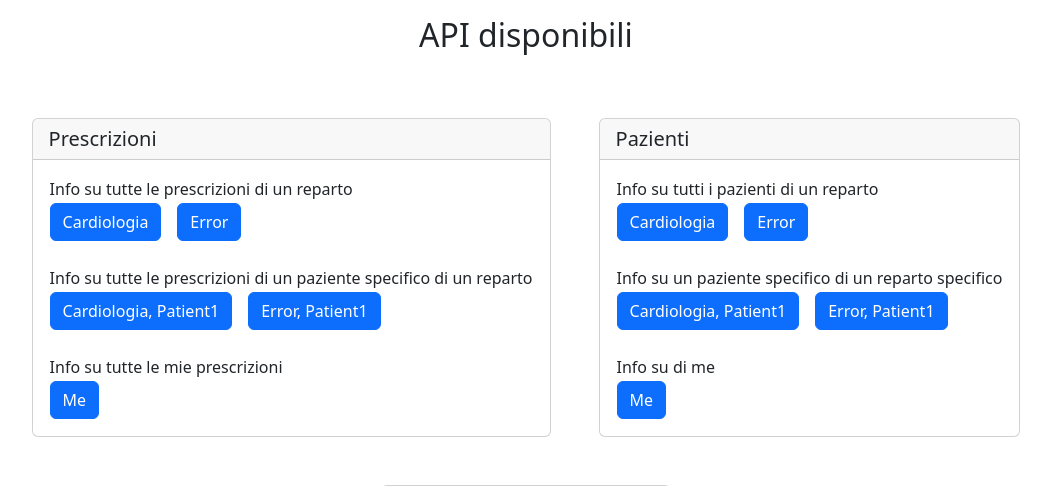
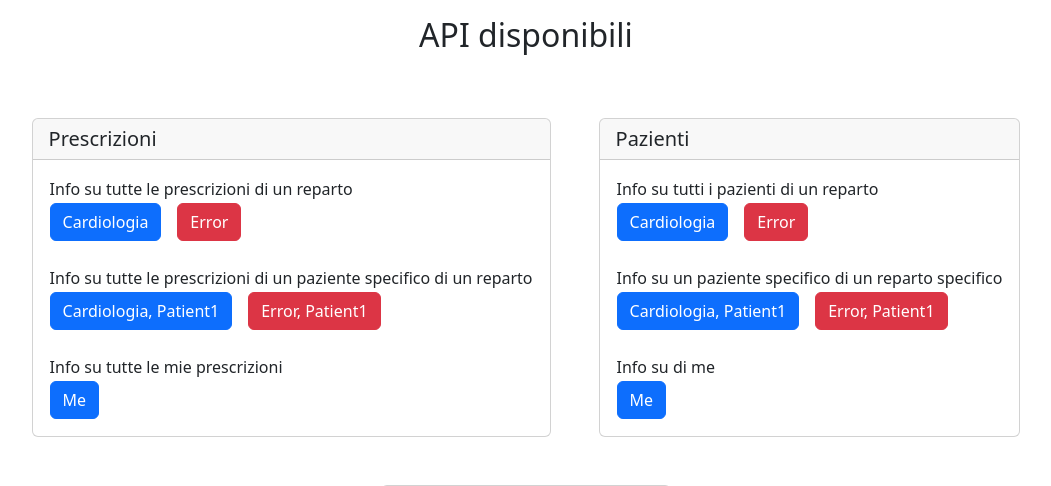
Before and after one commit to zack-99/restAPIServer, a Python web app: template client/templates/result_api.html in a window 1280 px wide. Shown: the top 486 px of the page, without its empty margins (114-1165 px from the left). Run offline with Jinja, Linux system fonts and the light colour scheme; the template is opened without the code that fills it: most values are stand-ins (such as "Sample title", 1, 10 or a date in 2020).

Commit message:
Red buttons.

```diff
--- a/client/templates/result_api.html
+++ b/client/templates/result_api.html
@@ -60,7 +60,7 @@
 						</form>
 						<form action="/result_api" method="get">
 							<input type="hidden" name="end_point" value="prescriptions?department=error" />
-							<input class="btn btn-primary" type="submit" value="Error" onclick="loading()" />
+							<input class="btn btn-danger" type="submit" value="Error" onclick="loading()" />
 						</form>
 					</td>
 				</tr>
@@ -75,7 +75,7 @@
 						</form>
 						<form action="/result_api" method="get">
 							<input type="hidden" name="end_point" value="prescription?department=error&patient=patient1" />
-							<input class="btn btn-primary" type="submit" value="Error, Patient1" onclick="loading()" />
+							<input class="btn btn-danger" type="submit" value="Error, Patient1" onclick="loading()" />
 						</form>
 					</td>
 				</tr>
@@ -110,7 +110,7 @@
 						</form>
 						<form action="/result_api" method="get">
 							<input type="hidden" name="end_point" value="patients?department=error" />
-							<input class="btn btn-primary" type="submit" value="Error" onclick="loading()" />
+							<input class="btn btn-danger" type="submit" value="Error" onclick="loading()" />
 						</form>
 					</td>
 				</tr>
@@ -125,7 +125,7 @@
 						</form>
 						<form action="/result_api" method="get">
 							<input type="hidden" name="end_point" value="patient?department=error&patient=patient1"/>
-							<input class="btn btn-primary" type="submit" value="Error, Patient1" onclick="loading()" />
+							<input class="btn btn-danger" type="submit" value="Error, Patient1" onclick="loading()" />
 						</form>
 					</td>
 				</tr>
```
